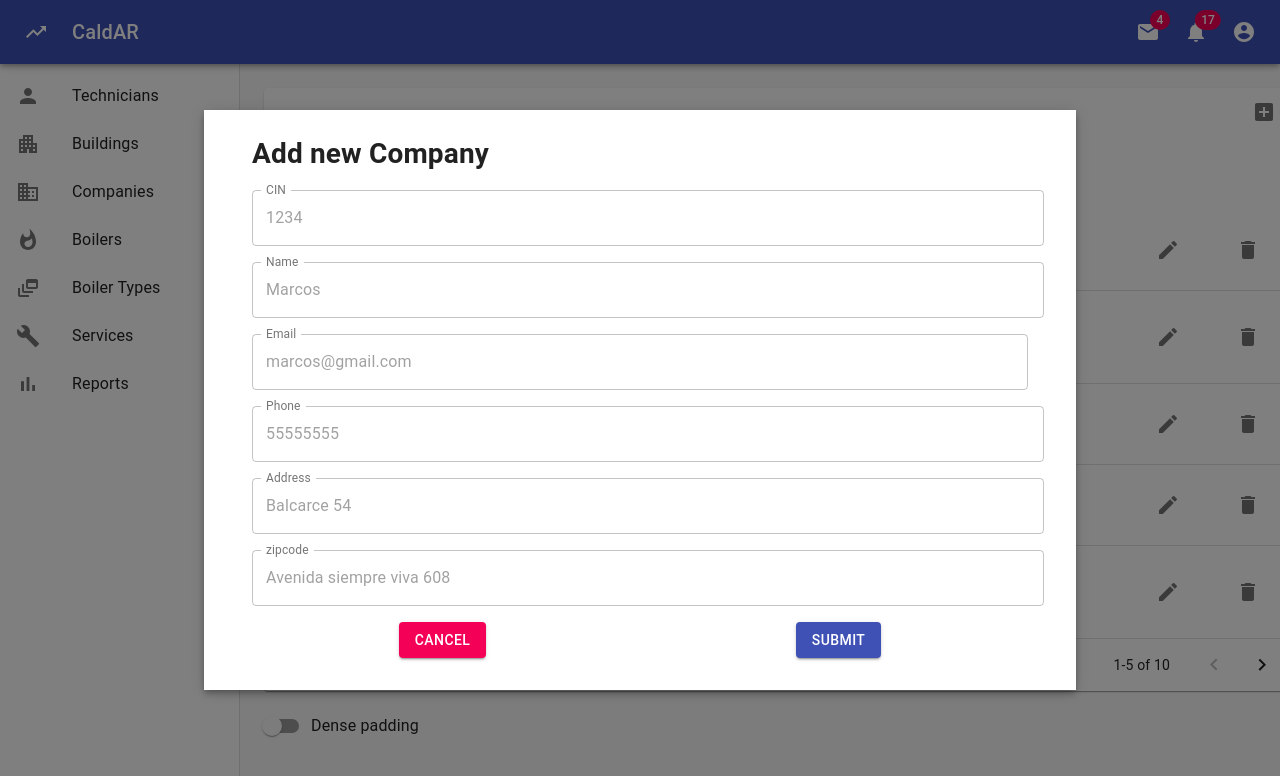
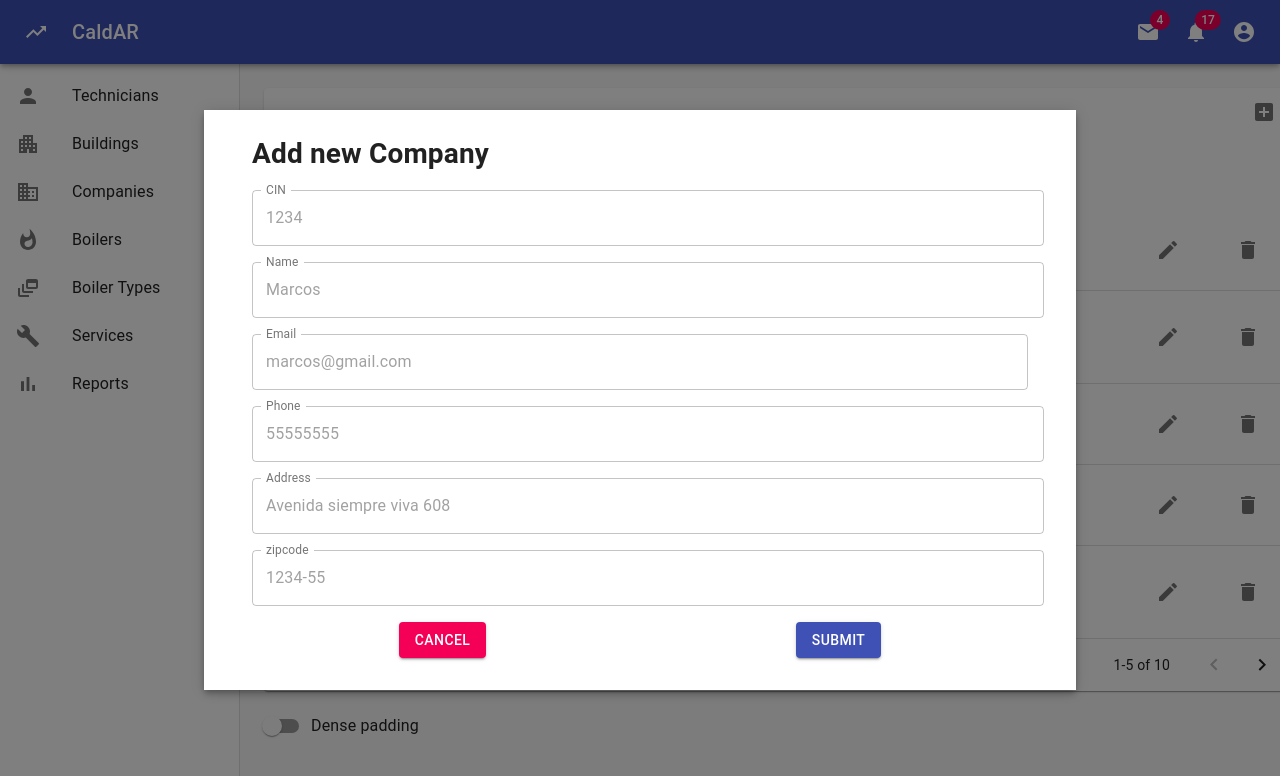
Before and after one commit to frandk18/caldar-fe, a React (Create React App) app: page /company in a window 1280 px wide. Both pictures are taken after a click on the button 1264 px from the left and 112 px from the top of the page. Shown: the top 776 px of the page. Built offline with nearby package versions, Linux system fonts and the light colour scheme.

Commit message:
form working

```diff
--- a/src/components/routes/company/FormUI.jsx
+++ b/src/components/routes/company/FormUI.jsx
@@ -1,13 +1,6 @@
 import React, { useState } from "react";
 import { makeStyles } from "@material-ui/core/styles";
 import TextField from "@material-ui/core/TextField";
-import Input from "@material-ui/core/Input";
-import InputLabel from "@material-ui/core/InputLabel";
-import MenuItem from "@material-ui/core/MenuItem";
-import FormControl from "@material-ui/core/FormControl";
-import ListItemText from "@material-ui/core/ListItemText";
-import Select from "@material-ui/core/Select";
-import Checkbox from "@material-ui/core/Checkbox";
 import Button from "@material-ui/core/Button";
 import Modal from "@material-ui/core/Modal";
 import Backdrop from "@material-ui/core/Backdrop";
@@ -40,17 +33,6 @@ function Form(props) {
   const handleSubmit = (e) => {
     e.preventDefault();
     props.addEdit(newOne);
-  };
-
-  const ITEM_HEIGHT = 48;
-  const ITEM_PADDING_TOP = 8;
-  const MenuProps = {
-    PaperProps: {
-      style: {
-        maxHeight: ITEM_HEIGHT * 4.5 + ITEM_PADDING_TOP,
-        width: 250,
-      },
-    },
   };
 
   const useStyles = makeStyles((theme) => ({
@@ -191,7 +173,7 @@ function Form(props) {
                     onChange={handleChange}
                     label="Address"
                     style={{ margin: 8 }}
-                    placeholder="Balcarce 54"
+                    placeholder="Avenida siempre viva 608"
                     fullWidth
                     margin="normal"
                     InputLabelProps={{
@@ -205,7 +187,7 @@ function Form(props) {
                     onChange={handleChange}
                     label="zipcode"
                     style={{ margin: 8 }}
-                    placeholder="Avenida siempre viva 608"
+                    placeholder="1234-55"
                     fullWidth
                     margin="normal"
                     InputLabelProps={{
```
Also changed, not shown: 1 other file (tests, documents, lock files or other folders).
